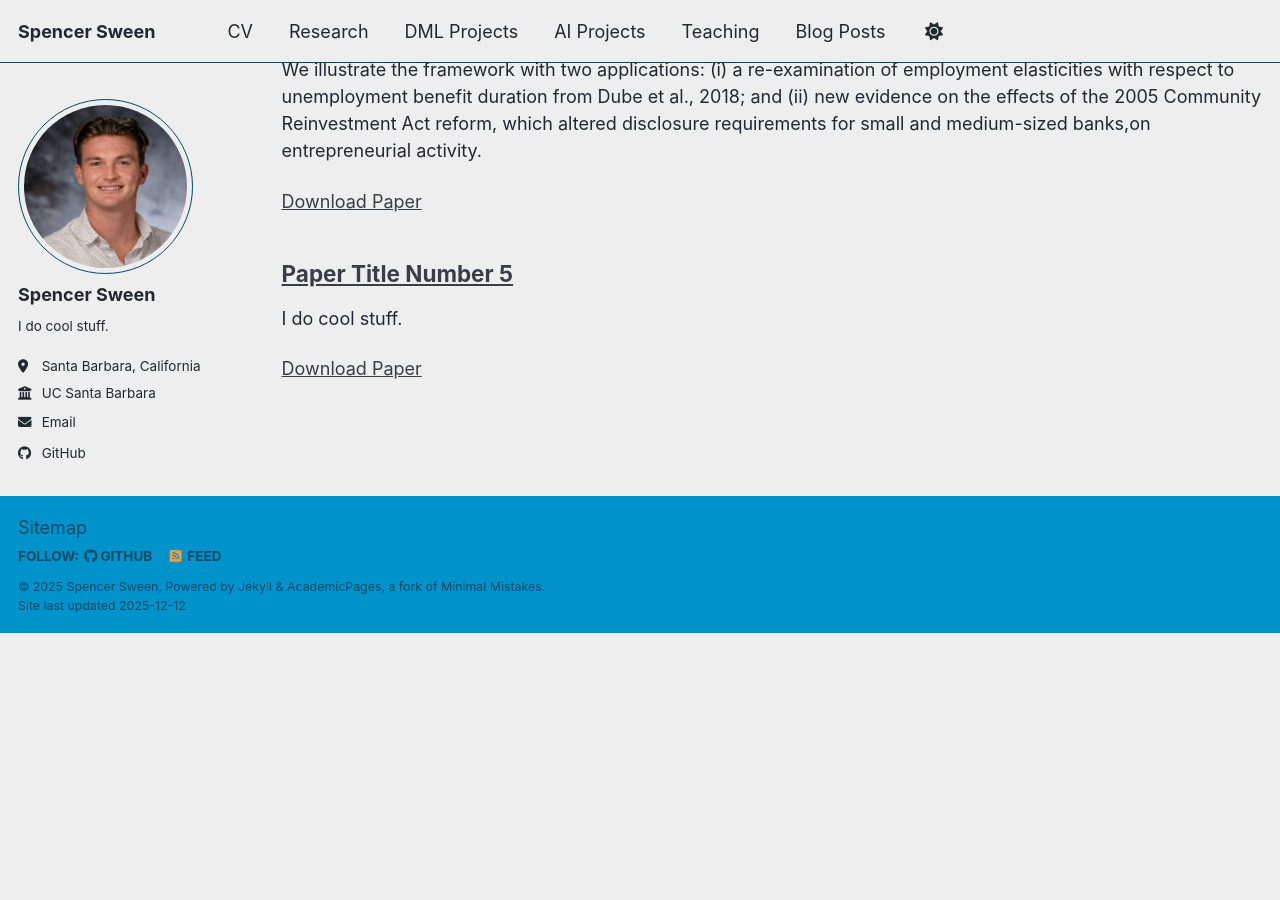
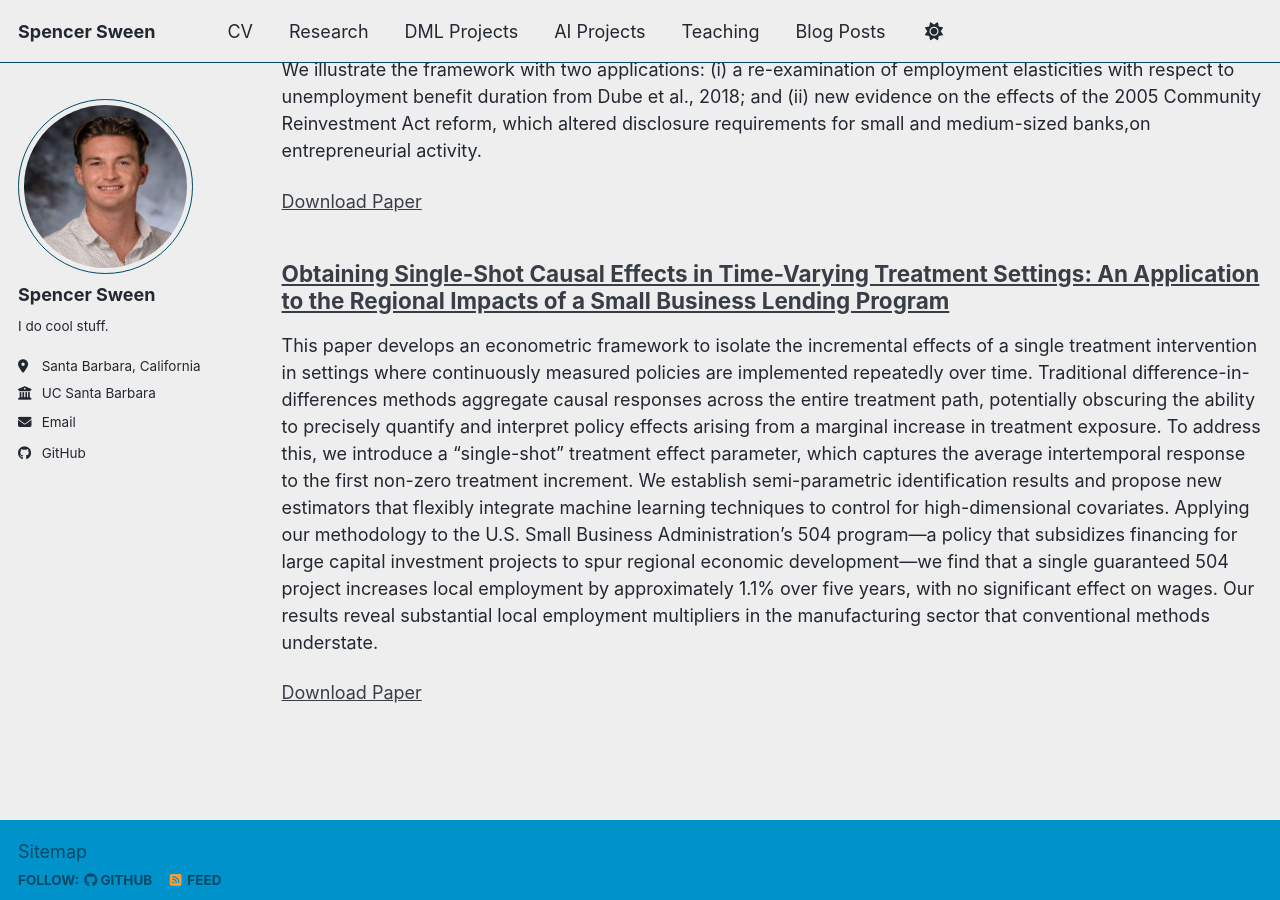
Before and after one commit to spencersween/spencersween.github.io, a Jekyll site: the page built from _pages/publications.html, in a window 1280 px wide and 900 px high, scrolled down 2051 px. Built offline with Jekyll 4.4.1, drawn with Linux system fonts in a browser that asks for light colours; a script bundle is joined from its source files by our own code; library files that are not in the unit come from our copies; before the commit the page ends 2685 px from its top, so only the background shows below that.

Commit message:
Revise paper 5 metadata and details
Updated the title, excerpt, and paper URL for paper 5.

```diff
--- a/_publications/paper5.md
+++ b/_publications/paper5.md
@@ -1,9 +1,9 @@
 ---
-title: "Paper Title Number 5"
+title: "Obtaining Single-Shot Causal Effects in Time-Varying Treatment Settings: An Application to the Regional Impacts of a Small Business Lending Program"
 collection: publications
 category: progress
 permalink: /publication/paper5
-excerpt: 'I do cool stuff.'
+excerpt: 'This paper develops an econometric framework to isolate the incremental effects of a single treatment intervention in settings where continuously measured policies are implemented repeatedly over time. Traditional difference-in-differences methods aggregate causal responses across the entire treatment path, potentially obscuring the ability to precisely quantify and interpret policy effects arising from a marginal increase in treatment exposure. To address this, we introduce a “single-shot” treatment effect parameter, which captures the average intertemporal response to the first non-zero treatment increment. We establish semi-parametric identification results and propose new estimators that flexibly integrate machine learning techniques to control for high-dimensional covariates. Applying our methodology to the U.S. Small Business Administration’s 504 program—a policy that subsidizes financing for large capital investment projects to spur regional economic development—we find that a single guaranteed 504 project increases local employment by approximately 1.1% over five years, with no significant effect on wages. Our results reveal substantial local employment multipliers in the manufacturing sector that conventional methods understate.'
 date: 2025-12-11
-paperurl: 'https://academicpages.github.io/files/paper5.pdf'
+paperurl: 'https://spencersween.github.io/files/paper5.pdf'
 ---
```
